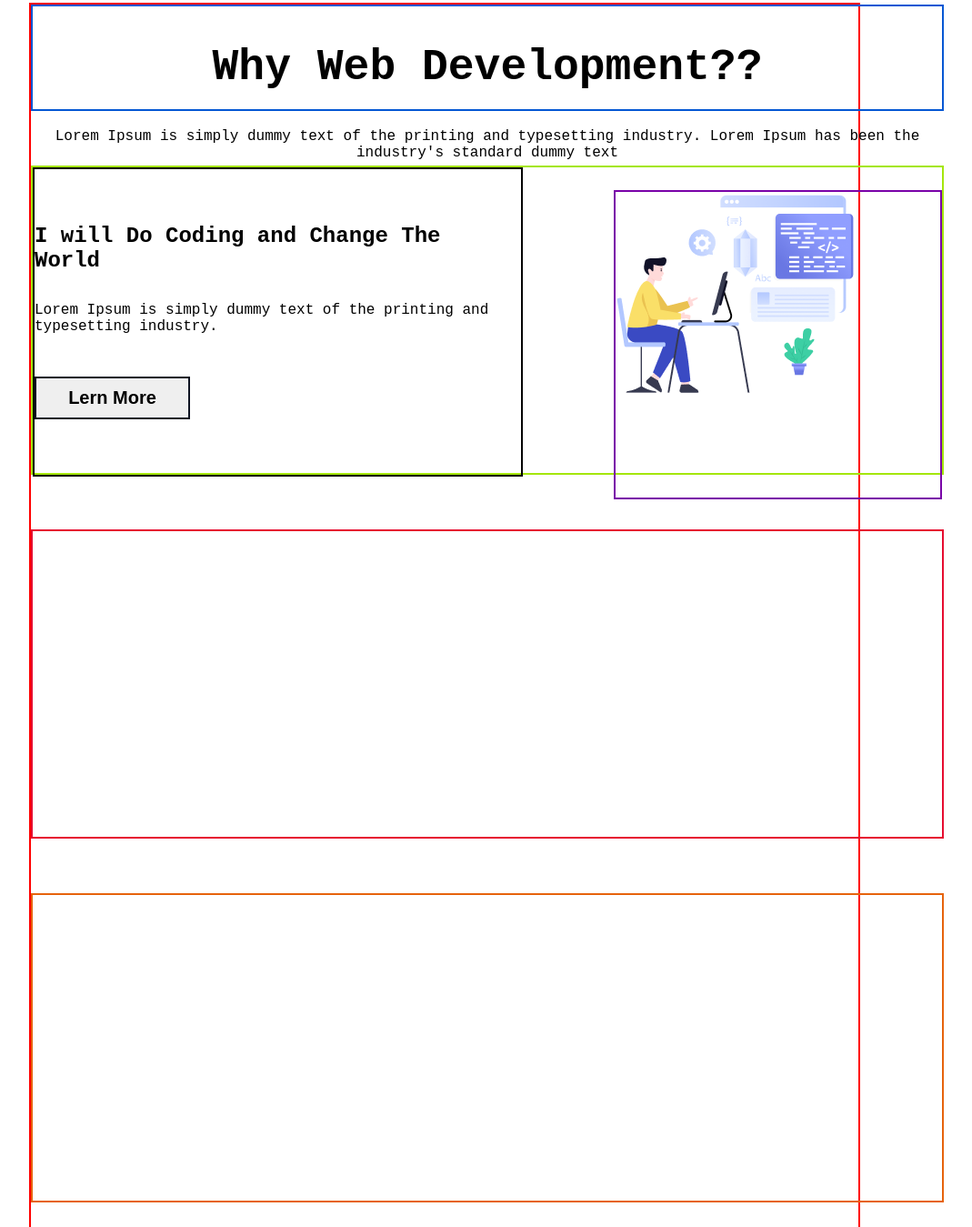
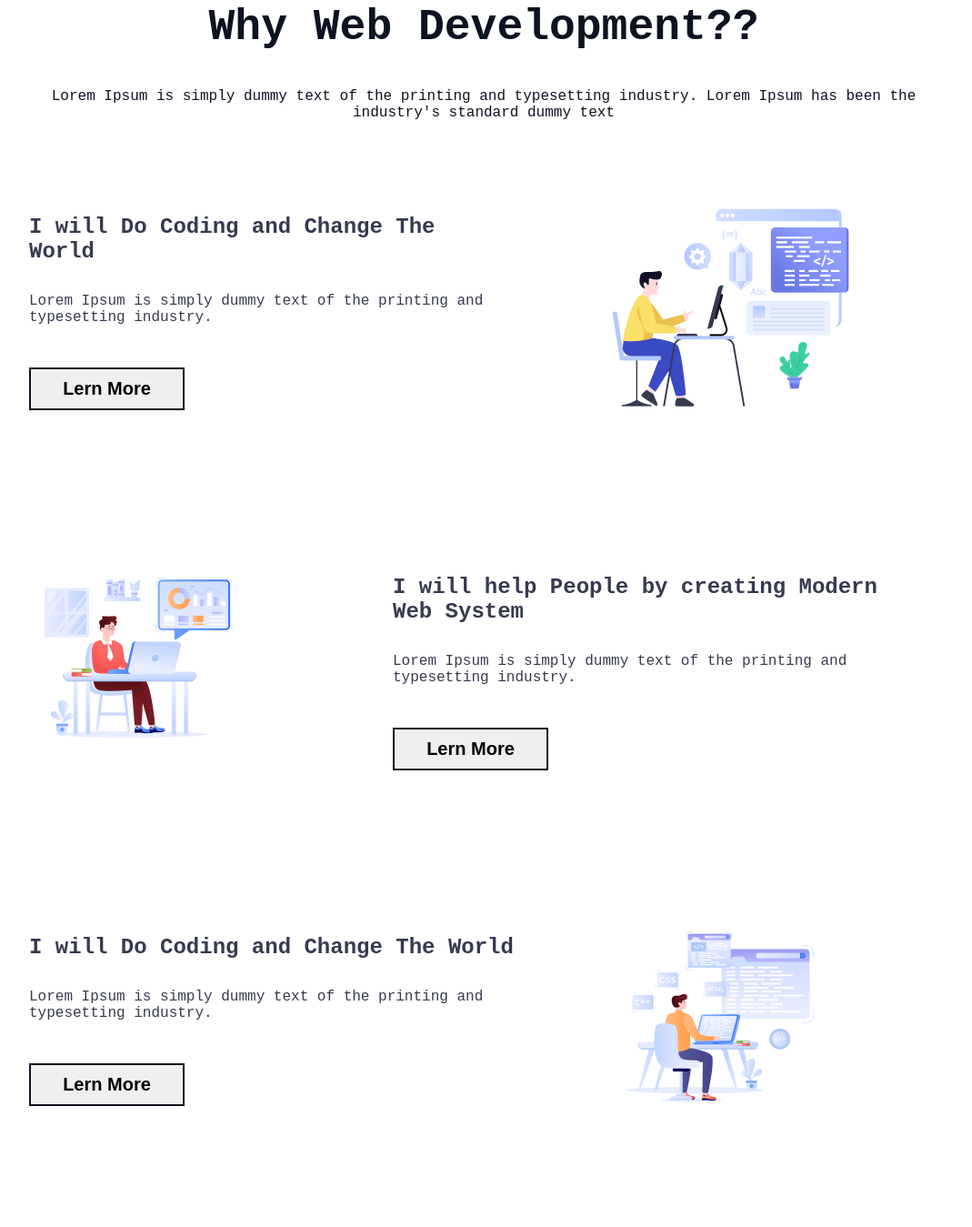
Before and after one commit to tanvirahamad015/task-01, a plain HTML site: page index.html in a window 1280 px wide. Shown: the part 731-2080 px from the top of the page at 91% size, without its empty margins (176-1245 px from the left). Drawn offline with Linux system fonts and the light colour scheme; a web font is replaced by a local one.

Commit message:
send and third layer

```diff
--- a/devolop/style.css
+++ b/devolop/style.css
@@ -24,10 +24,12 @@ h1{
     font-size: 48px;
     font-weight: bolder;
     text-align: center;
+   color: #0D1321;
 }
 p{
     font-size: 16px;
     text-align: center;
+    color: #0D1321;
 }
 .btn{
     background-color: black;
@@ -42,7 +44,7 @@ p{
 .why-web-devolop{
     max-width: 1000px;
     height: 1393px;
-    border: 2px solid red;
+
     margin-top: 74px;
     margin-left: 200px;
     margin-right: 150px;
@@ -51,14 +53,14 @@ p{
 .tittle{
     width: 1000px;
     height: 113px;
-    border: 2px solid rgb(4, 87, 211);
+    color: #0D1321;
     font-size: 32px;
     margin: auto;
 }
 .first-content{
     width: 1000px;
     height: 336px;
-    border: 2px solid rgb(164, 230, 12);
+
     margin-top: 60px;
     align-items: first baseline;
     display: flex;
@@ -66,29 +68,33 @@ p{
 .second-content{
     width: 1000px;
     height: 336px;
-    border: 2px solid rgb(230, 12, 48);
+
     margin-top: 60px;
+    display: flex;
 }
 .third-content{
     width: 1000px;
     height: 336px;
-    border: 2px solid rgb(230, 99, 12);
+
     margin-top: 60px;
+    display: flex;
 }
 .first-content-text{
     width: 60%;
     height: 336px;
-    border: 2px solid rgb(0, 0, 0);
+    color: #373A50;
     margin: auto;
 
 }
 .first-content-text h4{
     font-size: 24px;
     margin-top: 60px;
+    color: #373A50;
 }
 .first-content-text p{
     font-size: 16px;
     text-align: left;
+    color: #373A50;
 }
 .buttontwo{
     width: 171px;
@@ -101,9 +107,55 @@ p{
 .first-content-img{
     width: 40%;
     height: 336px;
-    border: 2px solid rgb(121, 2, 168);
+
     background-image: url("../image/Layer_1.png");
     background-repeat: no-repeat;
-   margin-top: 25px;
+   margin-top: 50px;
    margin-left: 100px;
 }
+.second-content-img{
+    width: 40%;
+    height: 336px;
+    margin-top: 30px;
+    background-image: url("../image/Group\ 3.png");
+    background-repeat: no-repeat;
+}
+.second-content-text{
+    width: 60%;
+    height: 336px;
+    color: #373A50;
+
+}
+.second-content-text h4{
+    font-size: 24px;
+    margin-top: 60px;
+    color: #373A50;
+}
+.second-content-text p{
+    font-size: 16px;
+    text-align: left;
+    color: #373A50;
+}
+.third-content-text{
+    width: 60%;
+    height: 336px;
+    color: #373A50;
+}
+.third-content-img{
+    width: 40%;
+    height: 336px;
+   margin-top: 30px;
+   margin-left: 100px;
+    background-image: url("../image/Group\ 4.png");
+    background-repeat: no-repeat;
+}
+.third-content-text h4{
+    font-size: 24px;
+    margin-top: 60px;
+    color: #373A50;
+}
+.third-content-text p{
+    font-size: 16px;
+    text-align: left;
+    color: #373A50;
+}
--- a/index.html
+++ b/index.html
@@ -30,8 +30,18 @@
         </div>
         <div class="first-content-img"></div>
     </div>
-    <div class="second-content"></div>
-    <div class="third-content"></div>
+    <div class="second-content">
+        <div class="second-content-img"></div>
+        <div class="second-content-text"><h4>I will help People by creating Modern <br> Web System</h4>
+            <p>Lorem Ipsum is simply dummy text of the printing and typesetting industry.</p>
+            <button class="buttontwo">Lern More</button></div>
+    </div>
+    <div class="third-content">
+        <div class="third-content-text"><h4>I will Do Coding and Change The World</h4>
+            <p>Lorem Ipsum is simply dummy text of the printing and typesetting industry.</p>
+            <button class="buttontwo">Lern More</button></div>
+        <div class="third-content-img"></div>
+    </div>
    </section>
 
 </body>
```
